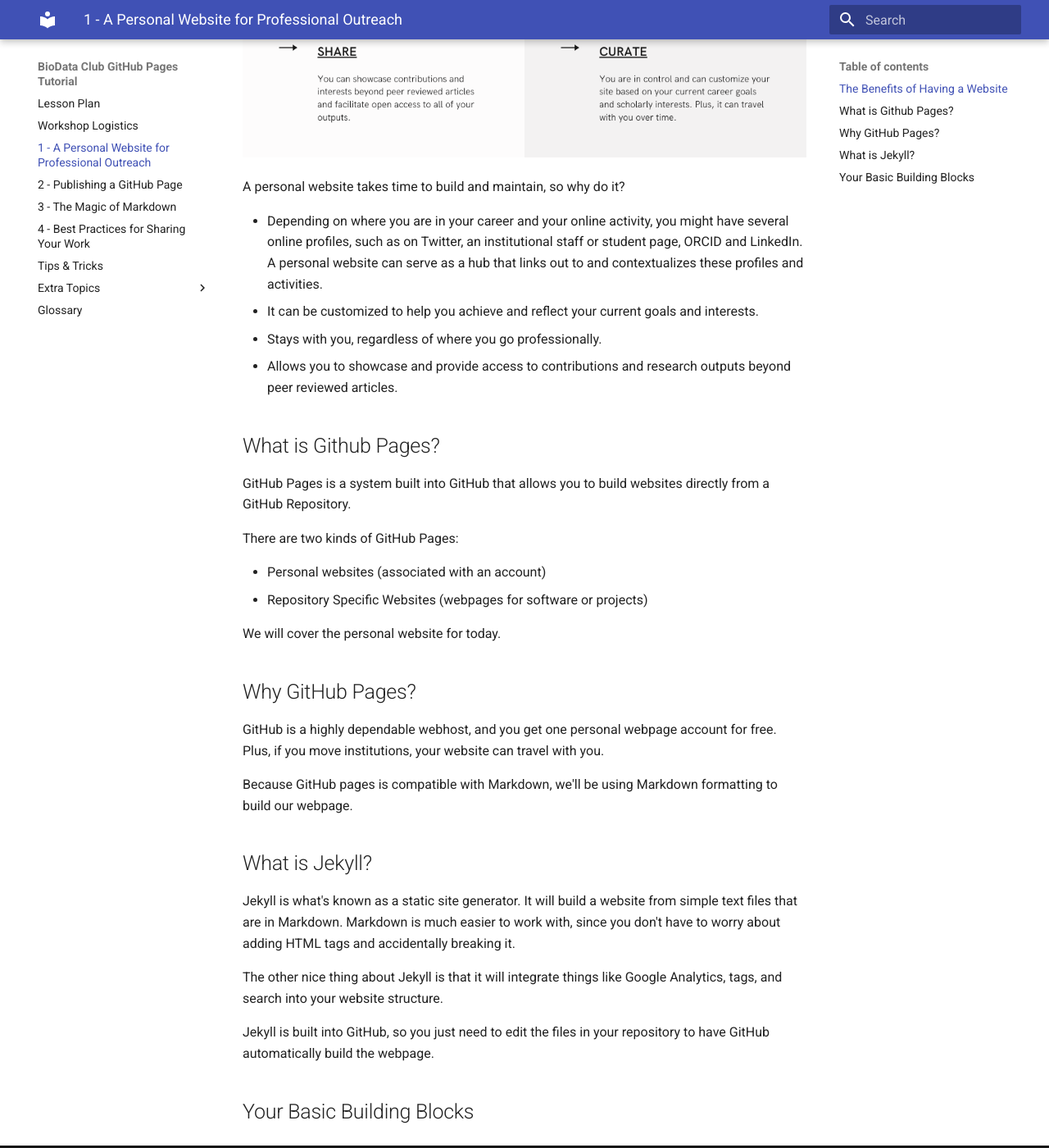
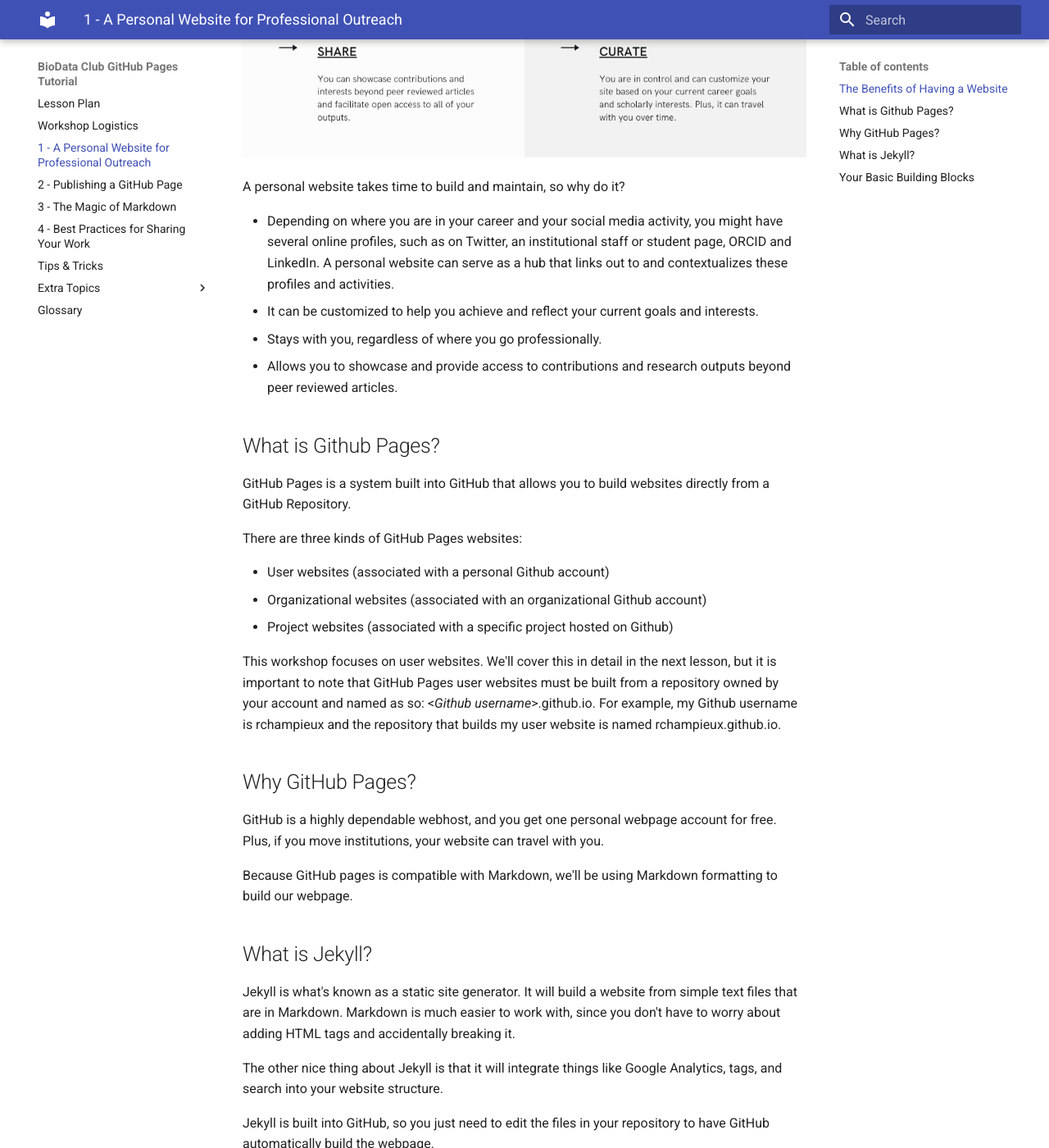
Before and after one commit to BioData-Club/ghpages-rtd, an MkDocs documentation site: the page built from docs/lessons/1.md, in a window 1280 px wide and 1400 px high, scrolled down 594 px. Shown: the whole window at 82% size. Built offline with MkDocs 1.6.1 and Material for MkDocs 9.7.7, drawn with Linux system fonts in a browser that asks for light colours; old or Windows-style settings are respelled for this version of MkDocs.

Commit message:
Update 1.md

```diff
--- a/docs/lessons/1.md
+++ b/docs/lessons/1.md
@@ -6,7 +6,7 @@
 
 A personal website takes time to build and maintain, so why do it?
 
-- Depending on where you are in your career and your online activity, you might have several online profiles, such as on Twitter, an institutional staff or student page, ORCID and LinkedIn.  A personal website can serve as a hub that links out to and contextualizes these profiles and activities.
+- Depending on where you are in your career and your social media activity, you might have several online profiles, such as on Twitter, an institutional staff or student page, ORCID and LinkedIn.  A personal website can serve as a hub that links out to and contextualizes these profiles and activities.
 - It can be customized to help you achieve and reflect your current goals and interests.
 - Stays with you, regardless of where you go professionally.
 - Allows you to showcase and provide access to contributions and research outputs beyond peer reviewed articles.
@@ -14,12 +14,13 @@
 ## What is Github Pages?
 GitHub Pages is a system built into GitHub that allows you to build websites directly from a GitHub Repository.
 
-There are two kinds of GitHub Pages:
+There are three kinds of GitHub Pages websites:
 
-- Personal websites (associated with an account)
-- Repository Specific Websites (webpages for software or projects)
+- User websites (associated with a personal Github account)
+- Organizational websites (associated with an organizational Github account)
+- Project websites (associated with a specific project hosted on Github)
 
-We will cover the personal website for today.
+This workshop focuses on user websites.  We'll cover this in detail in the next lesson, but it is important to note that GitHub Pages user websites must be built from a repository owned by your account and named as so:  <*Github username*>.github.io.  For example, my Github username is rchampieux and the repository that builds my user website is named rchampieux.github.io.
 
 ## Why GitHub Pages?
 GitHub is a highly dependable webhost, and you get one personal webpage account for free.  Plus, if you move institutions, your website can travel with you.
```
